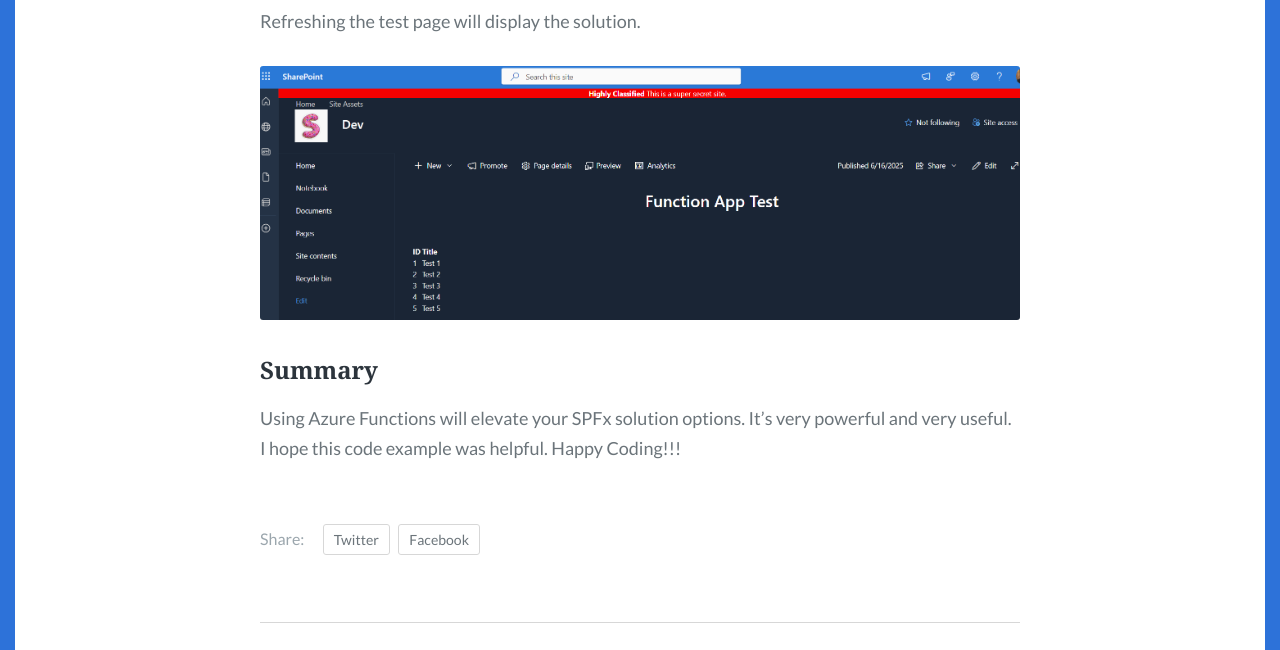
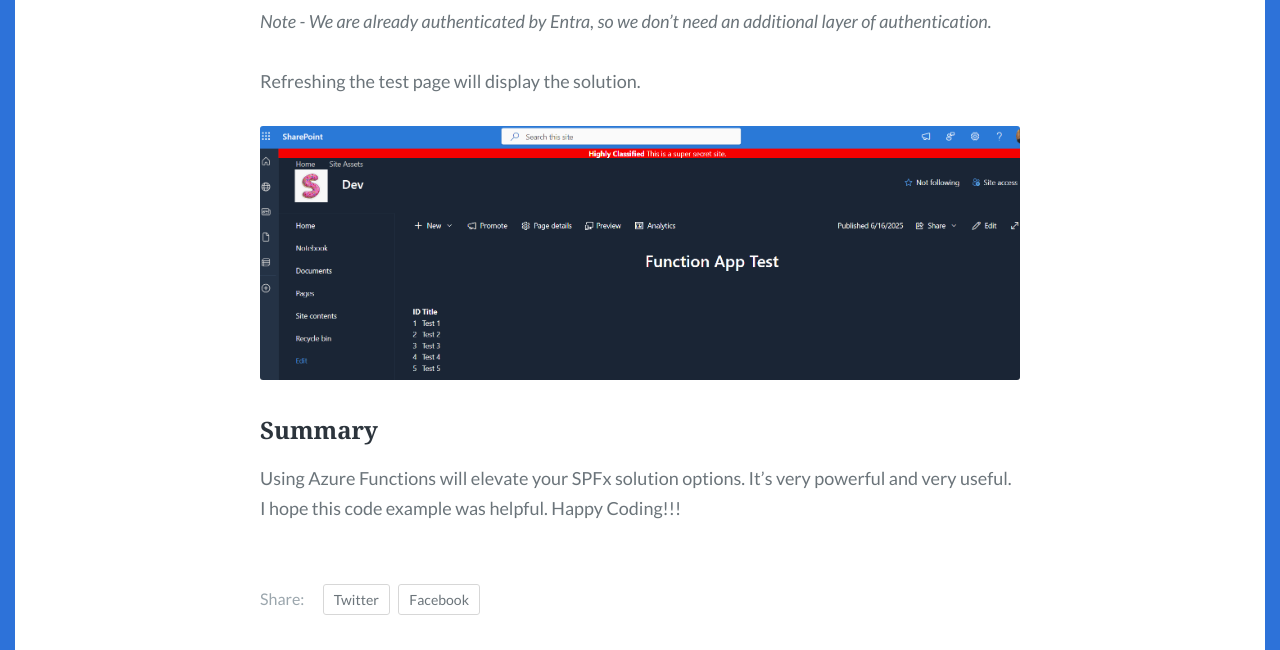
Before and after one commit to gunjandatta/blog, a Jekyll site: the page built from _posts/2025/2025-06-16-function-app.md, in a window 1280 px wide and 900 px high, scrolled down 13622 px, cut to the strip 250-900 px from the top of the window. Built offline with Jekyll 4.4.1, drawn with Linux system fonts in a browser that asks for light colours; some web fonts are replaced.

Commit message:
Updated the blog post.

```diff
--- a/_posts/2025/2025-06-16-function-app.md
+++ b/_posts/2025/2025-06-16-function-app.md
@@ -374,6 +374,8 @@ The solution will display the same error message still. Further inspection from
 
 ![Fix 401 Error](images/SPFxFunctionApp/fix-401-error.png)
 
+_Note - We are already authenticated by Entra, so we don't need an additional layer of authentication._
+
 Refreshing the test page will display the solution.
 
 ![View Solution](images/SPFxFunctionApp/view-solution.png)
```
